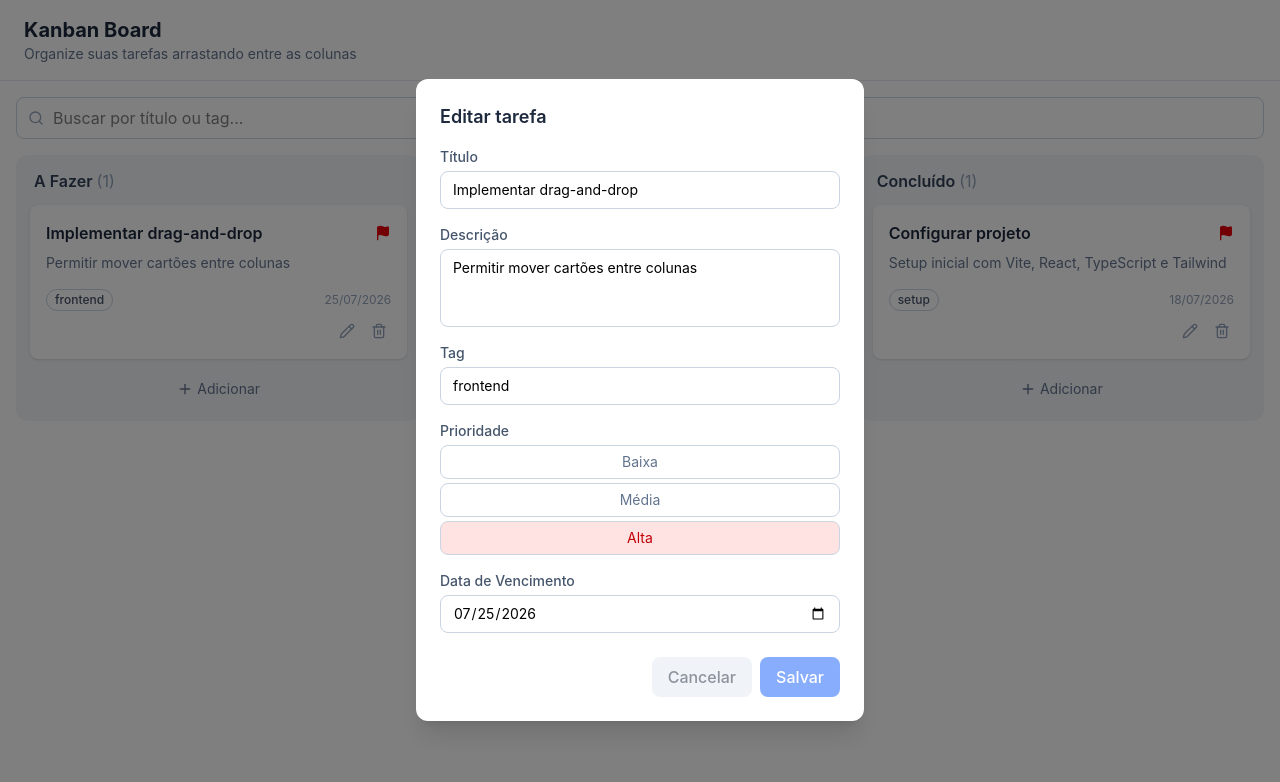
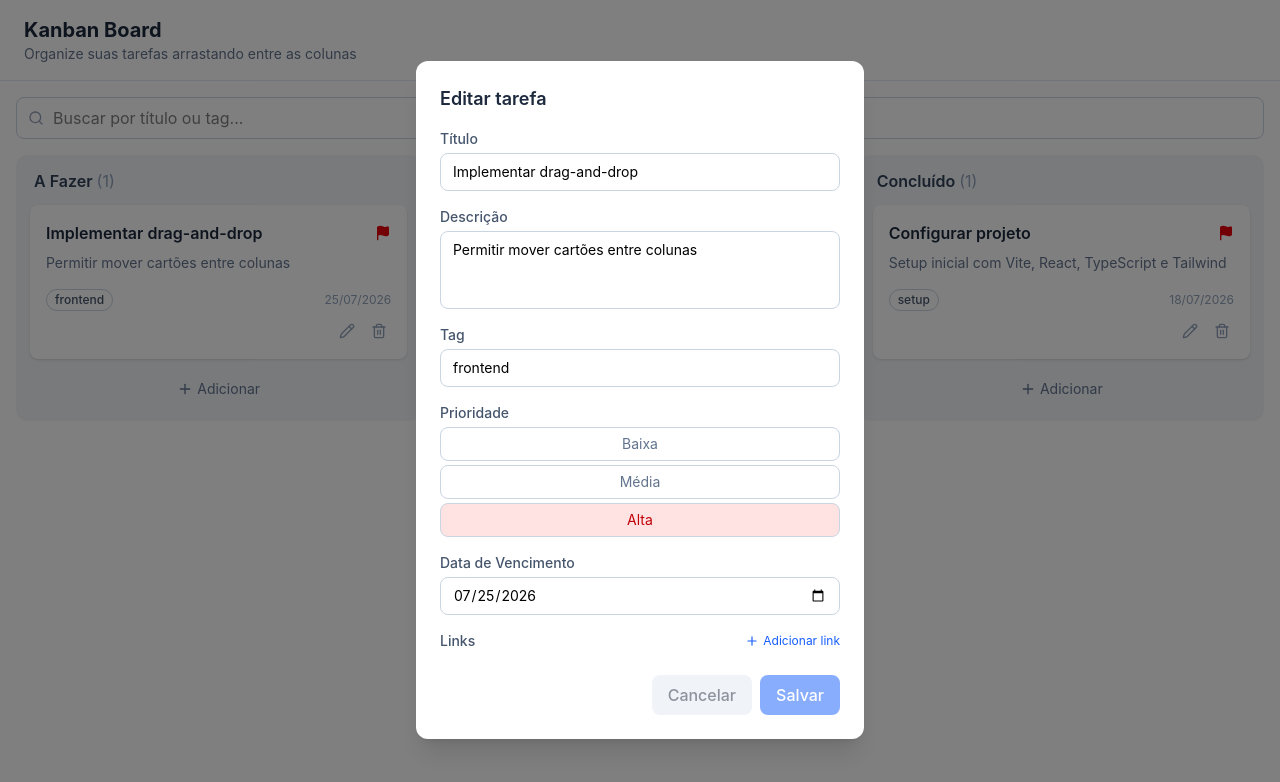
Before and after one commit to ebrauta/kanban-board, a React (Vite) app: page / in a window 1280 px wide. Both pictures are taken after a click on the button 347 px from the left and 331 px from the top of the page. Shown: the top 782 px of the page. Built offline with nearby package versions, Linux system fonts and the light colour scheme.

Commit message:
feat: add links to tasks TaskLink type (id, label, url) added to Task model. TaskModal supports adding/removing links with simple URL validation (must start with http:// or https://). TaskCard shows a link count indicator when the task has one or more links.

```diff
--- a/src/components/TaskCard.tsx
+++ b/src/components/TaskCard.tsx
@@ -1,7 +1,7 @@
 import { useState, type DragEvent, type FC } from "react"
 import type { Task } from "@/models"
 import { formatDate, isOverdue } from "@/utils/date"
-import { Flag, Pencil, Trash2 } from 'lucide-react'
+import { Flag, LinkIcon, Pencil, Trash2 } from 'lucide-react'
 import { clsx } from "clsx"
 import Badge from "./ui/Badge"
 import IconButton from "./ui/IconButton"
@@ -47,7 +47,15 @@ const TaskCard: FC<TaskCardProps> = ({ task, onEdit, onDelete }) => {
             </div>
             <p className="text-sm text-slate-500 line-clamp-2">{task.description}</p>
             <div className="flex items-center justify-between mt-2">
-                <Badge variant="tag">{task.tag}</Badge>
+                <div className="flex items-center gap-2">
+                    <Badge variant="tag">{task.tag}</Badge>
+                    {task.links.length > 0 && (
+                        <span className="flex items-center gap-0.5 text-xs text-slate-400">
+                            <LinkIcon size={12} />
+                            {task.links.length}
+                        </span>
+                    )}
+                </div>
                 <span className={clsx('text-xs', overdue ? 'text-red-600 font-medium' : 'text-slate-400')}>
                     {formatDate(task.dueDate)}
                 </span>
--- a/src/components/TaskModal.tsx
+++ b/src/components/TaskModal.tsx
@@ -1,9 +1,11 @@
 import { clsx } from "clsx";
+import { v4 as uuidv4 } from 'uuid'
 import { useEffect, useState, type FC, type SyntheticEvent } from "react";
-import type { ColumnId, Priority, Task } from "@/models";
+import type { ColumnId, Priority, Task, TaskLink } from "@/models";
 import useTaskStore from "@/store/useTaskStore";
 import Button from "./ui/Button";
 import Modal from "./ui/Modal";
+import { Plus, X } from "lucide-react";
 
 interface Form {
     title: string
@@ -11,6 +13,7 @@ interface Form {
     tag: string
     priority: Priority
     dueDate: string
+    links: TaskLink[]
 }
 
 interface Option {
@@ -42,7 +45,8 @@ const emptyForm: Form = {
     description: '',
     tag: '',
     priority: 'medium' as Priority,
-    dueDate: ''
+    dueDate: '',
+    links: [] as TaskLink[]
 }
 
 const TaskModal: FC<TaskModalProps> = ({ isOpen, editingTask, defaultColumn, onClose }) => {
@@ -60,7 +64,8 @@ const TaskModal: FC<TaskModalProps> = ({ isOpen, editingTask, defaultColumn, onC
                 description: editingTask.description,
                 tag: editingTask.tag,
                 priority: editingTask.priority,
-                dueDate: editingTask.dueDate
+                dueDate: editingTask.dueDate,
+                links: [...editingTask.links]
             })
         } else {
             setForm(emptyForm)
@@ -68,6 +73,23 @@ const TaskModal: FC<TaskModalProps> = ({ isOpen, editingTask, defaultColumn, onC
         setTitleError(false)
         setDueDateError(false)
     }, [editingTask, isOpen])
+
+    function handleAddLink() {
+        setForm({
+            ...form,
+            links: [...form.links, { id: uuidv4(), label: '', url: '' }]
+        })
+    }
+    function handleUpdateLink(id: string, field: 'label' | 'url', value: string) {
+        setForm({
+            ...form,
+            links: form.links.map((link) => link.id === id ? { ...link, [field]: value } : link)
+        })
+    }
+    function handleRemoveLink(id: string) {
+        setForm({ ...form, links: form.links.filter((link) => link.id !== id) })
+    }
+    const invalidLinks = form.links.some((link => link.url.trim() && !/^https?:\/\//.test(link.url.trim())))
 
     function handleSubmit(event: SyntheticEvent) {
         event.preventDefault()
@@ -166,6 +188,51 @@ const TaskModal: FC<TaskModalProps> = ({ isOpen, editingTask, defaultColumn, onC
                     />
                     {dueDateError && (<span className="text-xs text-red-600">Data é obrigatória</span>)}
                 </div>
+                <div className="flex flex-col gap-2">
+                    <div className="flex items-center justify-between">
+                        <span className="text-sm font-medium text-slate-600">Links</span>
+                        <button
+                            type="button"
+                            onClick={handleAddLink}
+                            className="text-xs text-blue-600 hover:text-blue-700 flex items-center gap-1"
+                        >
+                            <Plus size={14} /> Adicionar link
+                        </button>
+                    </div>
+
+                    {form.links.map((link) => (
+                        <div key={link.id} className="flex gap-2 items-start">
+                            <div className="flex-1 flex flex-col gap-1">
+                                <input
+                                    type="text"
+                                    placeholder="Label (opcional)"
+                                    value={link.label}
+                                    onChange={(e) => handleUpdateLink(link.id, 'label', e.target.value)}
+                                    className="border border-slate-300 rounded-lg px-2 py-1 text-xs"
+                                />
+                                <input
+                                    type="text"
+                                    placeholder="https://..."
+                                    value={link.url}
+                                    onChange={(e) => handleUpdateLink(link.id, 'url', e.target.value)}
+                                    className={clsx(
+                                        'border rounded-lg px-2 py-1 text-xs',
+                                        invalidLinks
+                                            ? 'border-red-400'
+                                            : 'border-slate-300'
+                                    )}
+                                />
+                            </div>
+                            <button
+                                type="button"
+                                onClick={() => handleRemoveLink(link.id)}
+                                className="text-slate-400 hover:text-red-600 mt-1"
+                            >
+                                <X size={16} />
+                            </button>
+                        </div>
+                    ))}
+                </div>
                 <div className="flex justify-end gap-2 mt-2">
                     <Button type="button" variant="secondary" onClick={onClose}>
                         Cancelar
--- a/src/store/seed.ts
+++ b/src/store/seed.ts
@@ -10,6 +10,7 @@ export const seedTasks: Task[] = [
     priority: 'high',
     dueDate: '2026-07-18',
     column: 'done',
+    links: []
   },
   {
     id: uuidv4(),
@@ -19,6 +20,7 @@ export const seedTasks: Task[] = [
     priority: 'medium',
     dueDate: '2026-07-22',
     column: 'in-progress',
+    links: []
   },
   {
     id: uuidv4(),
@@ -28,5 +30,6 @@ export const seedTasks: Task[] = [
     priority: 'high',
     dueDate: '2026-07-25',
     column: 'todo',
+    links: []
   },
 ]
```
Also changed, not shown: src/models/task.ts (+7 -0 lines).
